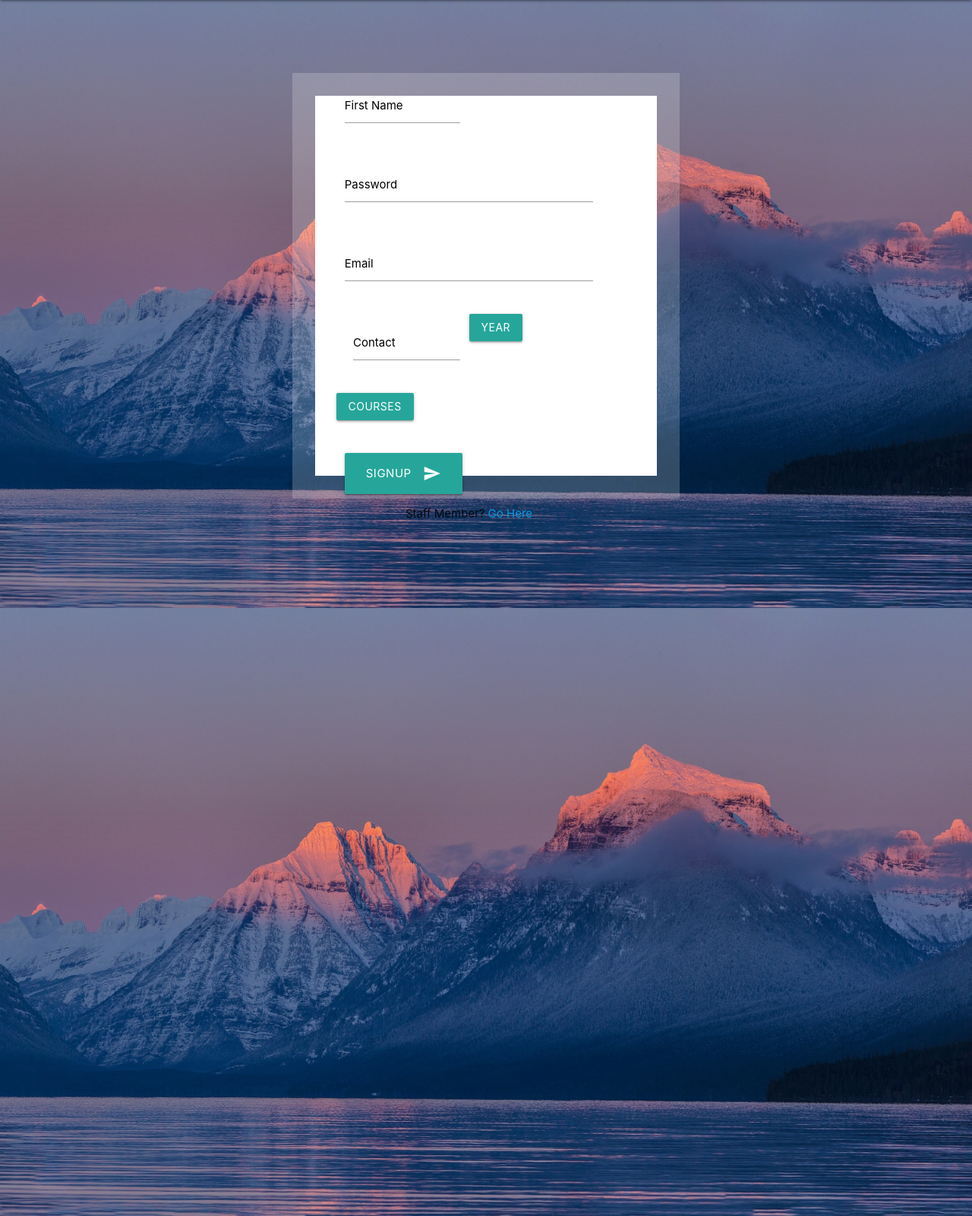
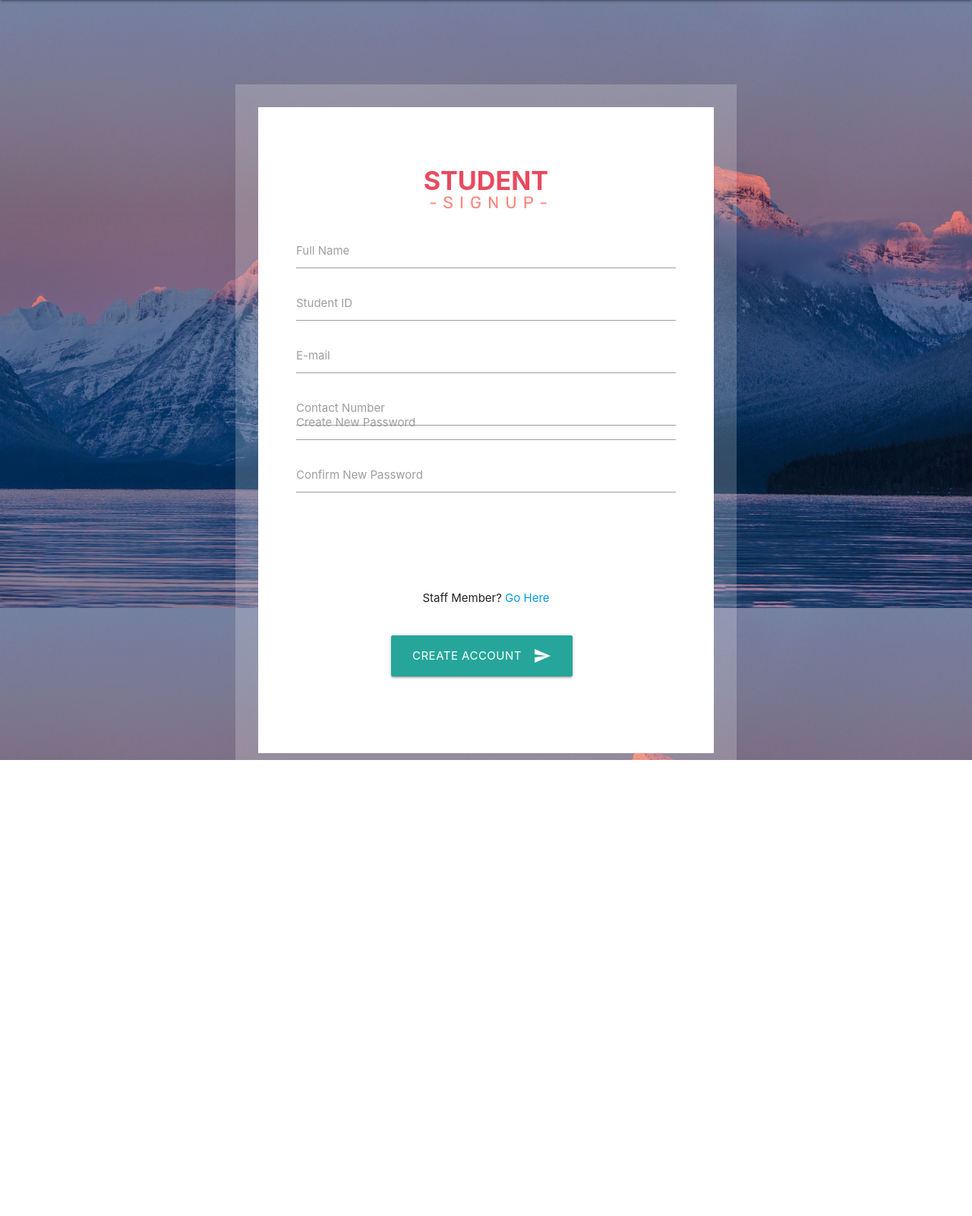
Before and after one commit to MadhavPruthi/SMS-based-Notification-system, a Django app: page /signup/ in a window 1280 px wide. Shown: the part 64-1664 px from the top of the page at 76% size. After the commit the page ends 1064 px from the top, so only its background shows below. Run offline with Django 3.2, Linux system fonts and the light colour scheme.

Commit message:
SignUp Form completed

```diff
--- a/src/Notification_System/urls.py
+++ b/src/Notification_System/urls.py
@@ -3,8 +3,10 @@ from django.contrib import admin
 from django.views.generic import TemplateView
 
 urlpatterns = [
+
     url(r'^admin/', admin.site.urls),
     url(r'^form/$', TemplateView.as_view(template_name='accounts/form.html')),
     url(r'^login/$', TemplateView.as_view(template_name='accounts/loginForm.html')),
-url(r'^signup/$', TemplateView.as_view(template_name='accounts/SignUpForm.html'))
+    url(r'^signup/$', TemplateView.as_view(template_name='accounts/signupForm.html')),
+
 ]
--- a/src/static/css/SignUpForm.css
+++ b/src/static/css/signupform.css
@@ -2,56 +2,40 @@
 
 #main1,#main2
 {
-    height:500px;
-    width: 450px;
+    height:850px;
+    width: 600px;
     box-shadow: 0 0 0 30px rgba(255,255,255,.2);
     background-color: white;
-    position: fixed;
-    top: 55%;
+    border-radius: 0%;
+    position: absolute;
+    top: 70%;
     left: 50%;
+    margin-top: 70px;
     transform: translate(-50%,-50%) rotateY(0deg);
 }
+
+
 #form1,#form2
 {
-    height:500px;
-    width: 350px;
+    height:400px;
+    width: 500px;
     position: fixed;
-    top: 45%;
-    left: 45%;
+    top: 30%;
+    left: 50%;
     transform: translate(-50%,-50%);
 }
 
-/* label color */
-   .input-field label {
-     color: #000;
-       border-bottom-width: 30px;
-   }
-   /* label focus color */
-   .input-field input[type=text]:focus + label {
-     color: #000;
-   }
-   /* label underline focus color */
-   .input-field input[type=text]:focus {
-     border-bottom: 1px solid #000;
-     box-shadow: 0 1px 0 0 #000;
-   }
-   /* valid color */
-   .input-field input[type=text].valid {
-     border-bottom: 1px solid #000;
-     box-shadow: 0 1px 0 0 #000;
-   }
-   /* invalid color */
-   .input-field input[type=text].invalid {
-     border-bottom: 1px solid #000;
-     box-shadow: 0 1px 0 0 #000;
-   }
-
-   #form1 h4,#form2 h4{
+#form1 button, #form2 button{
+    position: fixed;
+    top:160%;
+    left:25%;
+}
+#form1 h4, #form2 h4{
     font-weight: bold;
     color: #e84a5f;
 }
 
-#form1 h5,#form2 h5{
+#form1 h5, #form2 h5{
 
     color: #ff847c;
     position: relative;
@@ -59,16 +43,36 @@
     margin-top: -15px;
     font-family: 'Rubik', sans-serif;
     letter-spacing: 8px;
-    left: 28%;
+    left: 35%;
     font-size: 22px;
 }
-   .parallax1 {
+
+#form2 h5
+{
+    letter-spacing: 8px;
+}
+
+#select1{
+    width: 65%;
+}
+
+#select2{
+    width: 30%;
+    position: relative;
+    top:-60px;
+    right: -70%;
+    margin-bottom: -50px;
+}
+
+
+
+.parallax1 {
     /* The image used */
 
     background-image: url('../Images/landscape.jpg');
 
     /* Set a specific height */
-    min-height: 800px;
+    min-height: 1000px;
 
     /* Create the parallax scrolling effect */
     background-attachment: fixed;
@@ -76,12 +80,12 @@
     background-repeat: no-repeat;
     background-size: cover;
 }
-   #main1,#form1{
+
+#main1,#form1{
     -webkit-backface-visibility:hidden;
     -webkit-animation-duration:2s;
 }
-
-   #main2,#form2{
+#main2,#form2{
     -webkit-backface-visibility:hidden;
     -webkit-transform:translate(-50%,-50%) rotateY(180deg);
     -webkit-animation-duration:2s;
--- a/src/templates/accounts/SignUpForm.html
+++ /dev/null
@@ -1,119 +0,0 @@
-{% extends 'base.html' %}
-{% load static %}
-
-{% block style %}
-
-    <link rel="stylesheet" href="{% static 'css/SignUpForm.css' %}">
-
-{% endblock %}
-
-{% block main %}
-<div id="main1">
-<div class="row">
-     <div id="form1">
-    <form class="col s12">
-      <div class="row">
-        <div class="input-field col s6">
-          <input id="first_name" type="text" class="validate">
-          <label class="active" for="first_name">First Name</label>
-        </div>
-      </div>
-      <div class="row">
-        <div class="input-field col s12">
-          <input id="password" type="password" class="validate">
-          <label for="password">Password</label>
-        </div>
-      </div>
-      <div class="row">
-        <div class="input-field col s12">
-          <input id="email" type="email" class="validate">
-          <label for="email">Email</label>
-        </div>
-      </div>
-        <div class="input-field col s6">
-          <input id="contact_number" type="tel" class="validate">
-          <label for="contact_number">Contact</label>
-        </div>
-        <div>
-      <div class="row">
-    <a class='dropdown-trigger btn' href='#' data-target='dropdown1'>Year</a>
-  <ul id='dropdown1' class='dropdown-content'>
-    <li>one </li>
-    <li>two</li>
-    <li>three</li>
-    <li>four</li>
-  </ul>
-    </div>
-            </div>
-        <div class="row">
-    <a class='dropdown-trigger btn' href='#' data-target='dropdown2'>Courses</a>
-    </div>
-     <br>
-
-                <button class="btn waves-effect waves-light btn-large" type="submit" name="action">SignUp
-                    <i class="material-icons right">send</i>
-                </button>
-        <p class="text-muted center-align">Staff Member? <a id="fliptofaculty" style="cursor: pointer">Go Here</a> </p>
-    </form>
-</div>
-
-</div>
-
-  </div>
-<div class="parallax1"></div>
-<div id="main2">
-<div class="row">
-     <div id="form2">
-    <form class="col s12">
-      <div class="row">
-        <div class="input-field col s6">
-          <input id="name" type="text" class="validate">
-          <label class="active" for="name">First Name</label>
-        </div>
-      </div>
-      <div class="row">
-        <div class="input-field col s12">
-          <input id="psd" type="password" class="validate">
-          <label for="psd">Password</label>
-        </div>
-      </div>
-      <div class="row">
-        <div class="input-field col s12">
-          <input id="ID" type="email" class="validate">
-          <label for="ID">Email</label>
-        </div>
-      </div>
-        <div class="input-field col s6">
-          <input id="contact" type="tel" class="validate">
-          <label for="contact">Contact</label>
-        </div>
-        <div>
-      <div class="row">
-    <a class='dropdown-trigger btn' href='#' data-target='dropdown1'>Position</a>
-  <ul id='drop1' class='dropdown-content'>
-    <li>one </li>
-    <li>two</li>
-    <li>three</li>
-    <li>four</li>
-  </ul>
-    </div>
-            </div>
-     <br>
-
-                <button class="btn waves-effect waves-light btn-large" type="submit" name="action">SignUp
-                    <i class="material-icons right">send</i>
-                </button>
-        <p class="text-muted center-align">Student? <a id="fliptostudent" style="cursor: pointer">Go Here</a> </p>
-
-    </form>
-</div>
-
-</div>
-
-  </div>
-<div class="parallax1"></div>
-{% endblock %}
-
-{% block js %}
-<script src="{% static 'js/SignUporm.js' %}"></script>
-{% endblock %}
--- /dev/null
+++ b/src/templates/accounts/signupForm.html
@@ -0,0 +1,214 @@
+{% extends 'base.html' %}
+{% load static %}
+
+{% block style %}
+
+    <link rel="stylesheet" href="{% static 'css/signupform.css' %}">
+
+{% endblock %}
+
+{% block main %}
+
+    <script>
+
+        $(document).ready(function() {
+
+        $('select').material_select();
+         });
+
+
+    </script>
+
+    <div id="main1">
+        <div class="col l6 offset-l3 m9 offset-m1">
+            <div id="form1">
+
+                <h4 class="center-align">STUDENT</h4>
+                <h5 class="">-SIGNUP-</h5>
+
+                <div class="input-field">
+                    <input type="text" id="studentname">
+                    <label class="active" for="studentname">Full Name</label>
+                </div>
+
+                <div class="input-field">
+                    <input type="text" id="studentid">
+                    <label class="active" for="studentid">Student ID</label>
+                </div>
+
+                <div class="input-field">
+                    <input type="email" id="email">
+                    <label class="active" for="email">E-mail</label>
+                </div>
+
+                <div class="input-field">
+                    <input type="tel" id="contact">
+                    <label class="active" for="contact">Contact Number</label>
+                </div>
+
+                <div class="input-field" id="select1">
+
+                <select>
+
+                    <option value="" disabled selected>Branch</option>
+                    <optgroup label="Circuital">
+                        <option value="3">Computer Science</option>
+                        <option value="4">Electrical</option>
+                        <option value="5">Electronics & Communication</option>
+                    </optgroup>
+                    <optgroup label="Non-Circuital">
+                        <option value="1">Aerospace</option>
+                        <option value="2">Civil</option>
+                        <option value="6">Mechanical</option>
+                        <option value="7">Materials & Metallurgical</option>
+                        <option value="8">Production & Industrial</option>
+                    </optgroup>
+
+                </select>
+
+              </div>
+
+              <div class="input-field" id="select2">
+
+                <select>
+
+                    <option value="" disabled selected>Year of Study</option>
+
+                        <option value="1">1</option>
+                        <option value="2">2</option>
+                        <option value="3">3</option>
+                        <option value="4">4</option>
+
+                </select>
+
+              </div>
+
+
+                <div class="input-field">
+                    <input type="password" id="password1">
+                    <label class="active" for="password1">Create New Password</label>
+                </div>
+
+                <div class="input-field">
+                    <input type="password" id="password2">
+                    <label class="active" for="password2">Confirm New Password</label>
+                </div>
+
+
+                <br>
+
+                <button class="btn waves-effect waves-light btn-large" type="submit" name="action">Create Account
+                    <i class="material-icons right">send</i>
+                </button>
+
+                <br><br><br>
+
+                <p class="text-muted center-align">Staff Member? <a id="fliptofaculty" style="cursor: pointer">Go Here</a> </p>
+
+            </div>
+
+
+
+        </div>
+    </div>
+
+     <div class="parallax1"></div>
+
+     <div id="main2">
+        <div class="col l6 offset-l3 m9 offset-m1">
+            <div id="form2">
+
+                <h4 class="center-align">STAFF</h4>
+                <h5 class="">-SIGNUP-</h5>
+
+                <div class="input-field">
+                    <input type="text" id="facutyname">
+                    <label class="active" for="facutyname">Full Name</label>
+                </div>
+
+                <div class="input-field">
+                    <input type="text" id="facultyid">
+                    <label class="active" for="facultyid">Faculty ID</label>
+                </div>
+
+                <div class="input-field">
+                    <input type="email" id="email">
+                    <label class="active" for="email">E-mail</label>
+                </div>
+
+                <div class="input-field">
+                    <input type="tel" id="contact">
+                    <label class="active" for="contact">Contact Number</label>
+                </div>
+
+                <div class="input-field" id="select1">
+
+                <select>
+
+                    <option value="" disabled selected>Department</option>
+                    <optgroup label="Circuital">
+                        <option value="3">Computer Science</option>
+                        <option value="4">Electrical</option>
+                        <option value="5">Electronics & Communication</option>
+                    </optgroup>
+                    <optgroup label="Non-Circuital">
+                        <option value="1">Aerospace</option>
+                        <option value="2">Civil</option>
+                        <option value="6">Mechanical</option>
+                        <option value="7">Materials & Metallurgical</option>
+                        <option value="8">Production & Industrial</option>
+                    </optgroup>
+
+                </select>
+
+              </div>
+
+              <div class="input-field" id="select2">
+
+                <select>
+
+                    <option value="" disabled selected>Designation</option>
+
+                        <option value="1">Professor</option>
+                        <option value="2">Associate Professor</option>
+                        <option value="3">Assistant Professor</option>
+                        <option value="4">PhD Scholar</option>
+
+                </select>
+
+              </div>
+
+
+                <div class="input-field">
+                    <input type="password" id="password1">
+                    <label class="active" for="password1">Create New Password</label>
+                </div>
+
+                <div class="input-field">
+                    <input type="password" id="password2">
+                    <label class="active" for="password2">Confirm New Password</label>
+                </div>
+
+
+                <br>
+
+                <button class="btn waves-effect waves-light btn-large" type="submit" name="action">Create Account
+                    <i class="material-icons right">send</i>
+                </button>
+
+                <br><br><br>
+
+                <p class="text-muted center-align">Student? <a id="fliptostudent" style="cursor: pointer">Go Here</a> </p>
+
+            </div>
+        </div>
+    </div>
+
+
+{% endblock %}
+
+{% block js %}
+
+    <script src="{% static 'js/loginform.js' %}"></script>
+
+{% endblock %}
```
Also changed, not shown: src/static/js/loginform.js (line endings or trailing spaces), src/static/js/signupform.js (renamed from src/static/js/SignUpForm.js).
